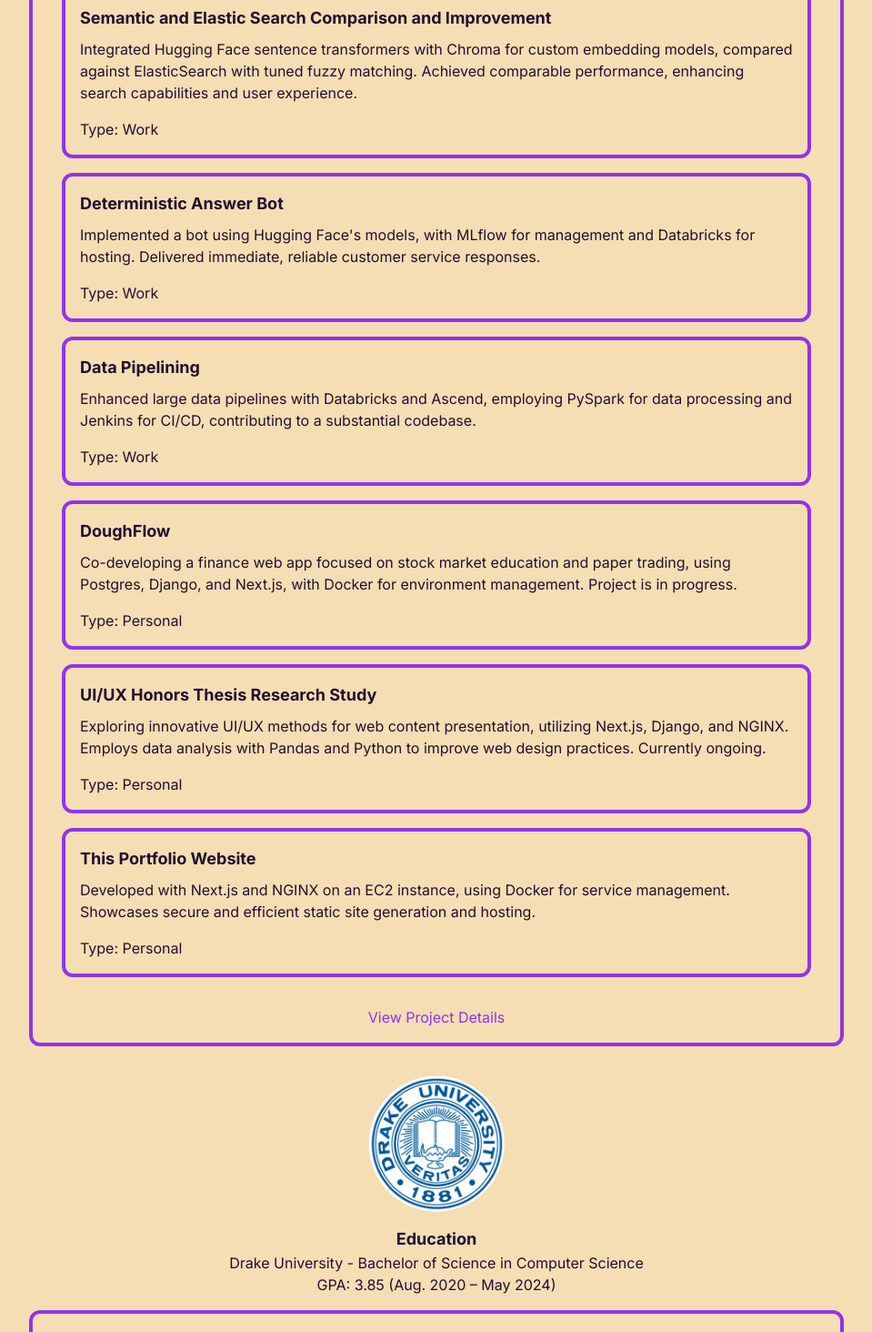
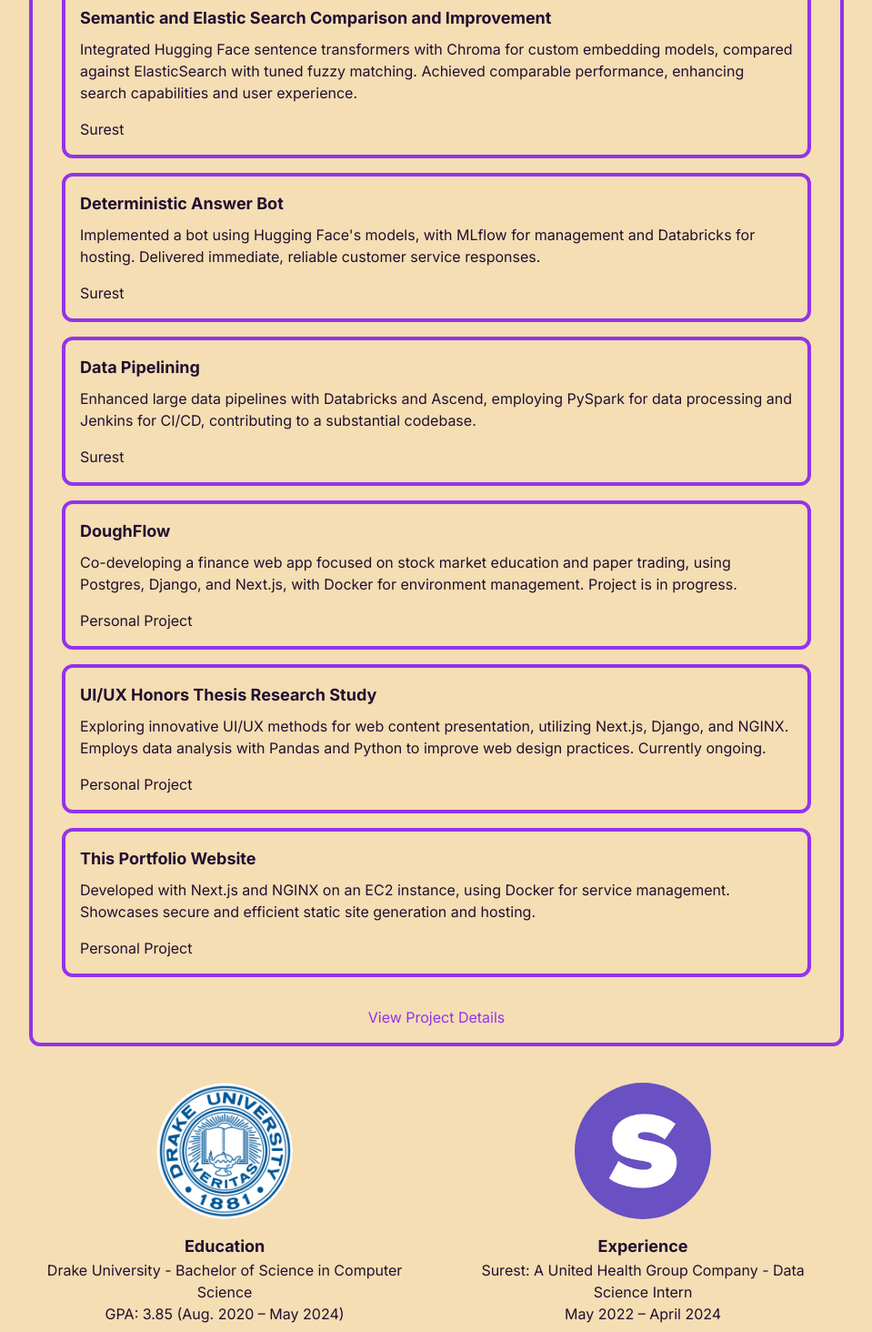
Before and after one commit to EthanRohman93/portfolio, a Next.js app: page / in a window 1280 px wide. Shown: the part 902-2366 px from the top of the page at 91% size, without its empty margins (160-1119 px from the left). Built offline with nearby package versions, Linux system fonts and the light colour scheme.

Commit message:
projects and experience added

```diff
--- /dev/null
+++ b/app/components/Experience.tsx
@@ -0,0 +1,15 @@
+import Image from 'next/image';
+import React from 'react';
+
+const ExperienceSection = () => {
+  return (
+    <div className="flex flex-col items-center text-center p-4">
+      <Image src="/images/surest.png" alt="Drake University Logo" width={150} height={150} className="rounded-full" />
+      <h2 className="text-lg font-bold mt-4">Experience</h2>
+      <p>Surest: A United Health Group Company - Data Science Intern</p>
+      <p>May 2022 – April 2024</p>
+    </div>
+  );
+};
+
+export default ExperienceSection;
--- a/app/components/ProjectSection.tsx
+++ b/app/components/ProjectSection.tsx
@@ -6,37 +6,37 @@
   {
     title: "Text Message Marketing Campaign Analysis",
     description: "Analyzed user login and interaction data using Python, Pandas, SQL (with CTEs), and ggplot2. Aimed to measure the effectiveness of a marketing campaign in re-engaging users. Presented findings to over 50 stakeholders, demonstrating campaign success.",
-    type: "work"
+    type: "Surest"
   },
   {
     title: "Semantic and Elastic Search Comparison and Improvement",
     description: "Integrated Hugging Face sentence transformers with Chroma for custom embedding models, compared against ElasticSearch with tuned fuzzy matching. Achieved comparable performance, enhancing search capabilities and user experience.",
-    type: "work"
+    type: "Surest"
   },
   {
     title: "Deterministic Answer Bot",
     description: "Implemented a bot using Hugging Face's models, with MLflow for management and Databricks for hosting. Delivered immediate, reliable customer service responses.",
-    type: "work"
+    type: "Surest"
   },
   {
     title: "Data Pipelining",
     description: "Enhanced large data pipelines with Databricks and Ascend, employing PySpark for data processing and Jenkins for CI/CD, contributing to a substantial codebase.",
-    type: "work"
+    type: "Surest"
   },
   {
     title: "DoughFlow",
     description: "Co-developing a finance web app focused on stock market education and paper trading, using Postgres, Django, and Next.js, with Docker for environment management. Project is in progress.",
-    type: "personal"
+    type: "Personal Project"
   },
   {
     title: "UI/UX Honors Thesis Research Study",
     description: "Exploring innovative UI/UX methods for web content presentation, utilizing Next.js, Django, and NGINX. Employs data analysis with Pandas and Python to improve web design practices. Currently ongoing.",
-    type: "personal"
+    type: "Personal Project"
   },
   {
     title: "This Portfolio Website",
     description: "Developed with Next.js and NGINX on an EC2 instance, using Docker for service management. Showcases secure and efficient static site generation and hosting.",
-    type: "personal"
+    type: "Personal Project"
   }
 ];
 
@@ -51,12 +51,12 @@
             {project.description}
           </p>
           <div className={`flex ${project.type === 'work' ? 'flex-col md:flex-row' : ''} justify-between space-x-0 md:space-x-4 space-y-4 md:space-y-0`}>
-            <p className="flex-1">Type: {project.type.charAt(0).toUpperCase() + project.type.slice(1)}</p>
+            <p className="flex-1">{project.type.charAt(0).toUpperCase() + project.type.slice(1)}</p>
           </div>
         </div>
       ))}
       <div className="text-center mt-8">
-        <Link href="/projects" className="text-purple-600 hover:underline">
+        <Link href="/project" className="text-purple-600 hover:underline">
           View Project Details
         </Link>
       </div>
--- a/app/components/RohmanCorner.tsx
+++ b/app/components/RohmanCorner.tsx
@@ -2,7 +2,6 @@
 import React from 'react';
 
 const RohmanC: React.FC = () => {
-  // Define the click handler function
   const handleClick = () => {
     window.scrollTo({
       top: 0,
--- a/app/page.tsx
+++ b/app/page.tsx
@@ -7,6 +7,7 @@
 import RohmanC from './components/RohmanCorner';
 import HeroDesc from './components/HeroDesc';
 import ProjectsSection from './components/ProjectSection';
+import ExperienceSection from './components/Experience';
 
 const MainPage = () => {
   return (
@@ -21,7 +22,10 @@
         </div>
         <Technologies />
         <ProjectsSection />
-        <EducationSection />
+        <div className="flex flex-col md:flex-row justify-around items-center space-y-4 md:space-y-0 md:space-x-6 mt-6 max-w-4xl mx-auto">
+            <EducationSection />
+            <ExperienceSection />
+        </div>
         <PersonalSection />
       </main>
     </Layout>
```
Also changed, not shown: public/images/surest.png (added), 1 other file (tests, documents, lock files or other folders).
